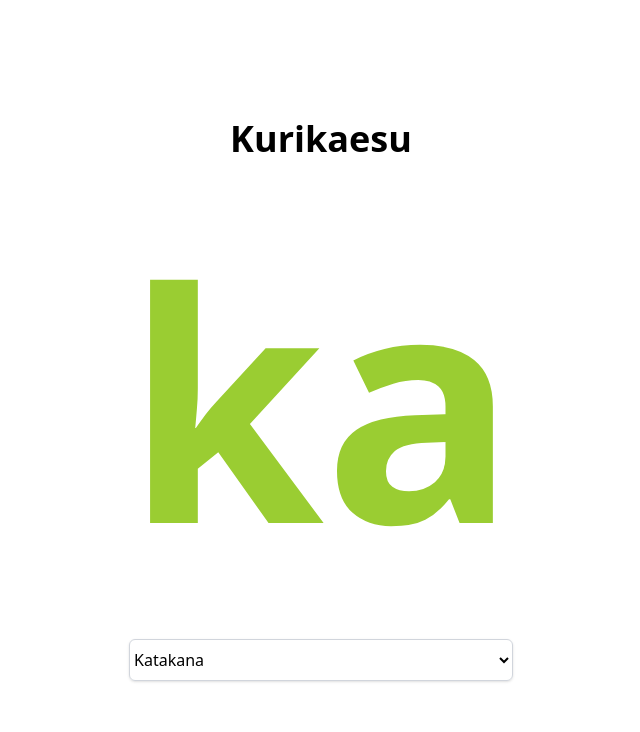
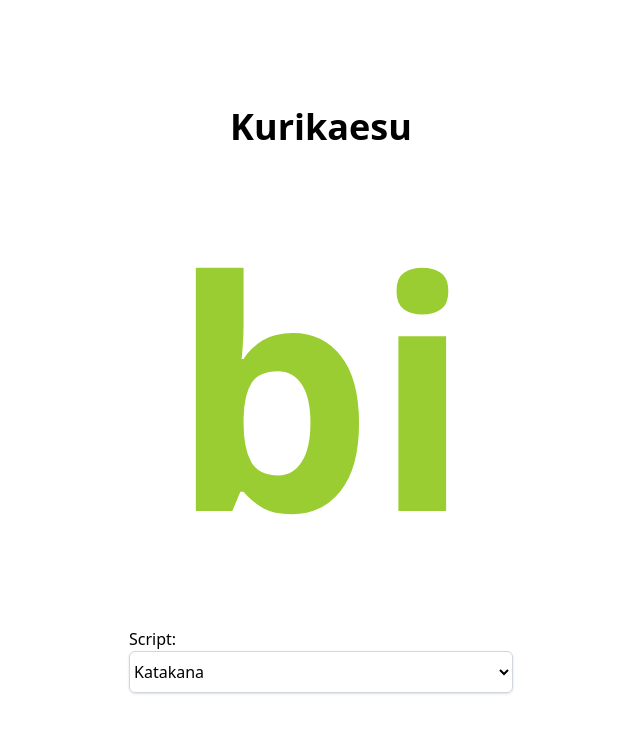
Before and after one commit to jorgedonoso/kurikaesu, a Next.js app: page / in a window 1280 px wide. Shown: the top 732 px of the page, without its empty margins (319-959 px from the left). Built offline with nearby package versions, Linux system fonts and the light colour scheme.

Commit message:
Load dictionaries and implement character toggle cycle

```diff
--- a/src/app/page.tsx
+++ b/src/app/page.tsx
@@ -1,45 +1,41 @@
 "use client";
-import { useEffect, useState } from "react";
+import { useState } from "react";
+import { ScriptOptions } from "@/types/ScriptOptions";
+import useKanaCycle from "@/hooks/useKanaCycle";
+import useKanaList from "@/hooks/useKanaList";
 
 export default function Home() {
-  const [fade, setFade] = useState(false);
-
-  const [showDiv, setShowDiv] = useState(false);
-
-  useEffect(() => {
-    const timer = setTimeout(() => {
-      setShowDiv(true);
-    }, 2000);
-
-    return () => clearTimeout(timer);
-  }, []);
-
-  useEffect(() => {
-    setTimeout(() => {
-      setFade(true);
-    }, 100);
-  }, []);
+  const [selection, setSelection] = useState<ScriptOptions>("Katakana");
+  const kanaList = useKanaList(selection);
+  const { currentKana, showCharacter } = useKanaCycle(kanaList);
 
   return (
     <>
       <h1 className="text-4xl font-bold">Kurikaesu</h1>
 
-      {!showDiv && (
-        <div
-          className={`transition-colors duration-[3000ms]
-          text-[40vh] font-bold
-           ${fade ? "text-white" : "text-black"}`}
-        >
-          カ
+      {/* Show character */}
+      {showCharacter && (
+        <div className="text-[40vh] font-bold text-black">
+          {currentKana.char}
         </div>
       )}
-      {showDiv && (
-        <div className={`text-[40vh] font-bold`} style={{ color: "#9ACD32" }}>
-          ka
+
+      {/* Show romaji */}
+      {!showCharacter && (
+        <div className="text-[40vh] font-bold text-[#9ACD32]">
+          {currentKana.romaji}
         </div>
       )}
+
       <div className="w-full max-w-sm">
-        <select className="block w-full py-2 border border-gray-300 rounded-md shadow-sm focus:outline-none focus:ring-2 focus:ring-blue-500 focus:border-blue-500">
+        Script:
+        <select
+          value={selection}
+          onChange={(event) =>
+            setSelection(event.target.value as ScriptOptions)
+          }
+          className="block w-full py-2 border border-gray-300 rounded-md shadow-sm focus:outline-none focus:ring-2 focus:ring-blue-500 focus:border-blue-500"
+        >
           <option>Katakana</option>
           <option>Hiragana</option>
           <option>All</option>
--- /dev/null
+++ b/src/hooks/useKanaCycle.ts
@@ -0,0 +1,45 @@
+import { Moji } from "@/types/Moji";
+import { useState, useEffect } from "react";
+
+// This hook manages the cycle of showing the character OR the romaji.
+export default function useKanaCycle(kanaList: Moji[]) {
+  const [showCharacter, setShowCharacter] = useState(true);
+  const [currentKana, setCurrentKana] = useState<Moji>({
+    char: "",
+    romaji: "",
+  });
+
+  useEffect(() => {
+    let active = true;
+    let timeoutId: ReturnType<typeof setTimeout>;
+
+    const startCycle = () => {
+      if (!active || kanaList.length === 0) return;
+
+      const randomIndex = Math.floor(Math.random() * kanaList.length);
+      const nextKana = kanaList[randomIndex];
+
+      setCurrentKana(nextKana);
+      setShowCharacter(true);
+
+      timeoutId = setTimeout(() => {
+        if (!active) return;
+        setShowCharacter(false);
+
+        timeoutId = setTimeout(() => {
+          if (!active) return;
+          startCycle();
+        }, 3000);
+      }, 3000); // TODO: Let user set speed.
+    };
+
+    startCycle();
+
+    return () => {
+      active = true;
+      clearTimeout(timeoutId);
+    };
+  }, [kanaList]);
+
+  return { currentKana, showCharacter };
+}
--- /dev/null
+++ b/src/hooks/useKanaList.ts
@@ -0,0 +1,42 @@
+import { Moji } from "@/types/Moji";
+import { useState, useEffect } from "react";
+import { hiragana } from "../data/hiragana";
+import { katakana } from "../data/katakana";
+import { ScriptOptions } from "@/types/ScriptOptions";
+
+// This hook returns dictionary based on dropdown selection.
+export default function useKanaList(selection: ScriptOptions): Moji[] {
+  const [kanaList, setKanaList] = useState<Moji[]>([]);
+
+  useEffect(() => {
+    let active = true;
+
+    const loadData = () => {
+      try {
+        if (!active) return;
+
+        let nextList: Moji[] = [];
+        if (selection === "Katakana") {
+          nextList = katakana;
+        } else if (selection === "Hiragana") {
+          nextList = hiragana;
+        } else {
+          nextList = [...hiragana, ...katakana];
+        }
+
+        setKanaList(nextList);
+      } catch (error) {
+        console.error("Failed to load lookup file", error);
+        setKanaList([]);
+      }
+    };
+
+    loadData();
+
+    return () => {
+      active = false;
+    };
+  }, [selection]);
+
+  return kanaList;
+}
--- /dev/null
+++ b/src/types/ScriptOptions.ts
@@ -0,0 +1,2 @@
+// TODO: Maybe add radicals, N5, or more?
+export type ScriptOptions = "Katakana" | "Hiragana" | "All";
```
